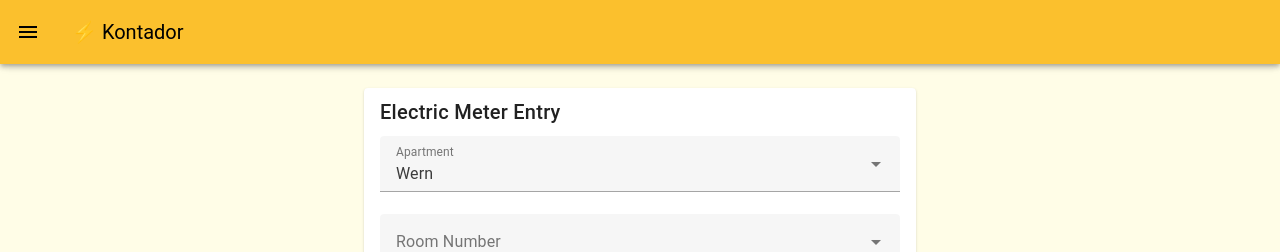
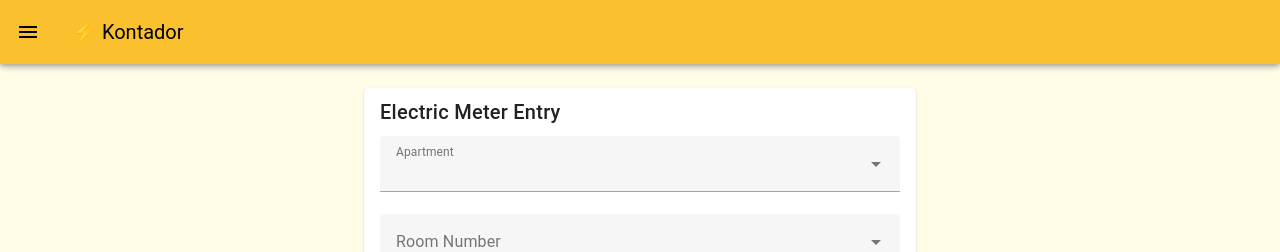
Before and after one commit to anchetaWern/kontador, a Vue app: page /meter in a window 1280 px wide. Shown: the top 252 px of the page. Built offline with nearby package versions, Linux system fonts and the light colour scheme.

Commit message:
remove hardcode

```diff
--- a/src/pages/MeterEntry.vue
+++ b/src/pages/MeterEntry.vue
@@ -96,7 +96,7 @@ const roomOptions = computed(() => {
 })
 
 const form = ref({
-  apartment: 'Wern',
+  apartment: '',
   room: null,
   tenant: '',
   date: new Date().toISOString().slice(0, 10),
```
